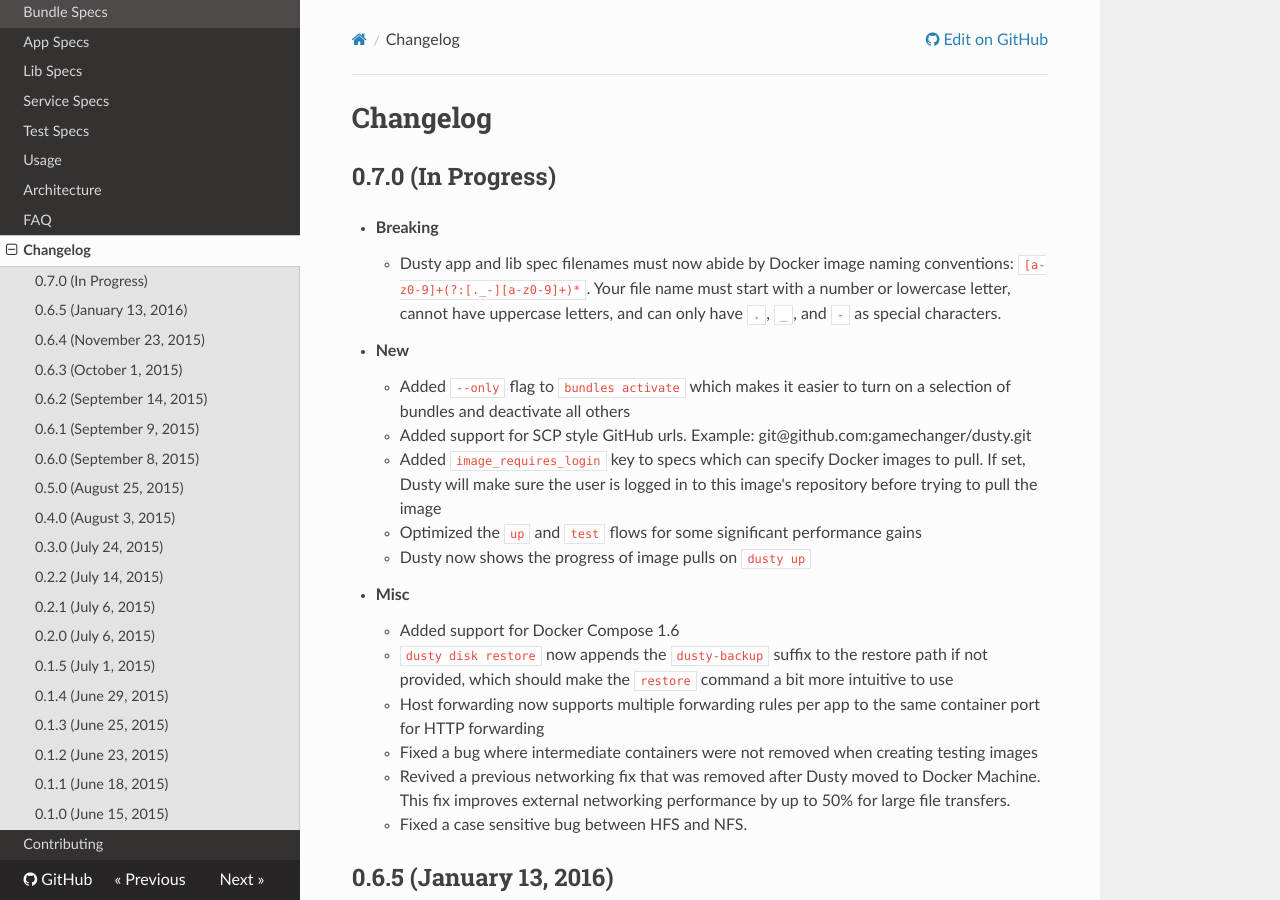
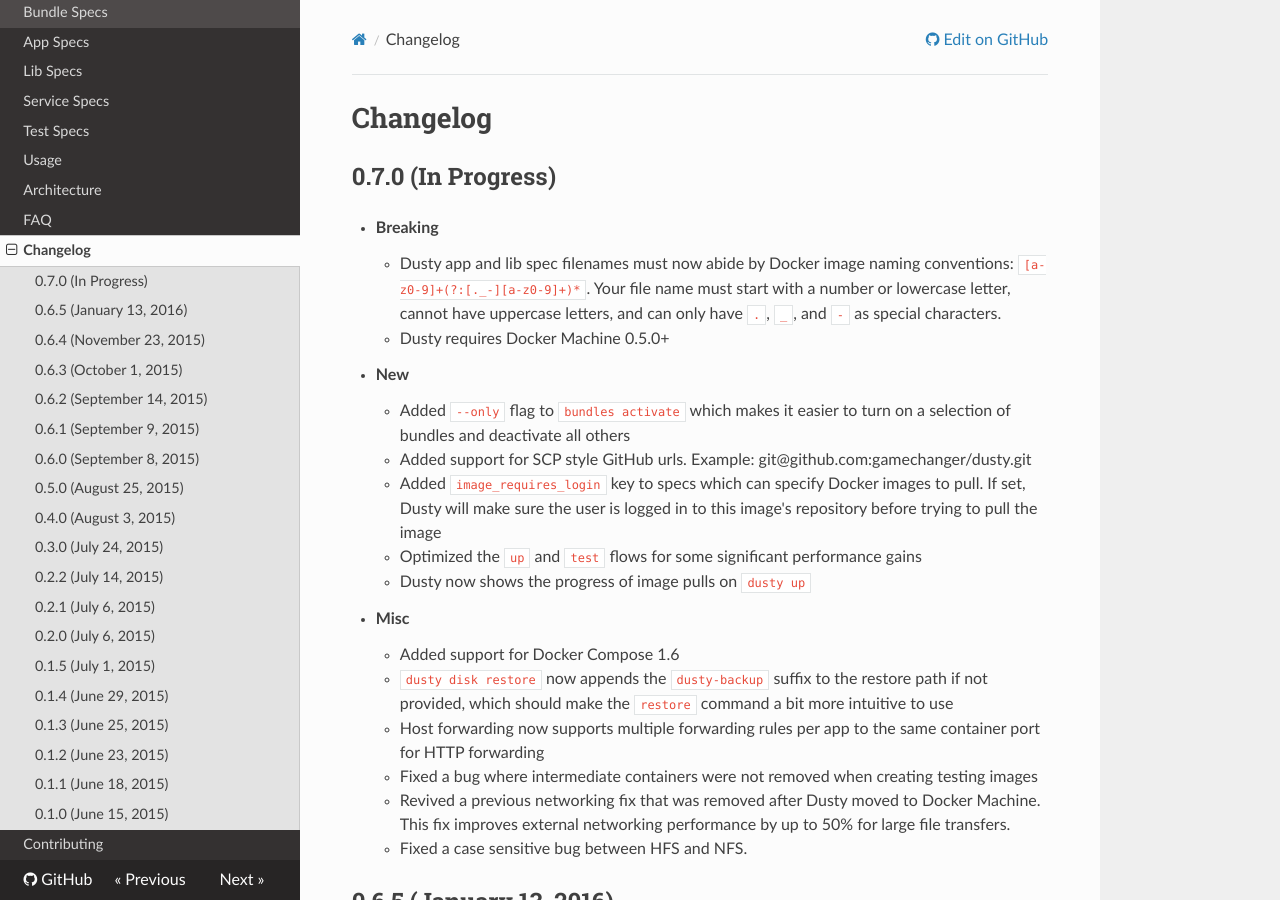
Before and after one commit to gamechanger/dusty, an MkDocs documentation site: the page built from docs/changelog.md, in a window 1280 px wide and 900 px high. Built offline with MkDocs 1.6.1, drawn with Linux system fonts in a browser that asks for light colours; nearby versions of some CDN libraries; old or Windows-style settings are respelled for this version of MkDocs.

Commit message:
Add breaking note for Docker Machine version

```diff
--- a/docs/changelog.md
+++ b/docs/changelog.md
@@ -3,6 +3,7 @@
 ## 0.7.0 (In Progress)
 * **Breaking**
     * Dusty app and lib spec filenames must now abide by Docker image naming conventions: `[a-z0-9]+(?:[._-][a-z0-9]+)*`. Your file name must start with a number or lowercase letter, cannot have uppercase letters, and can only have `.`, `_`, and `-` as special characters.
+    * Dusty requires Docker Machine 0.5.0+
 * **New**
     * Added `--only` flag to `bundles activate` which makes it easier to turn on a selection of bundles and deactivate all others
     * Added support for SCP style GitHub urls. Example: git@github.com:gamechanger/dusty.git
```
